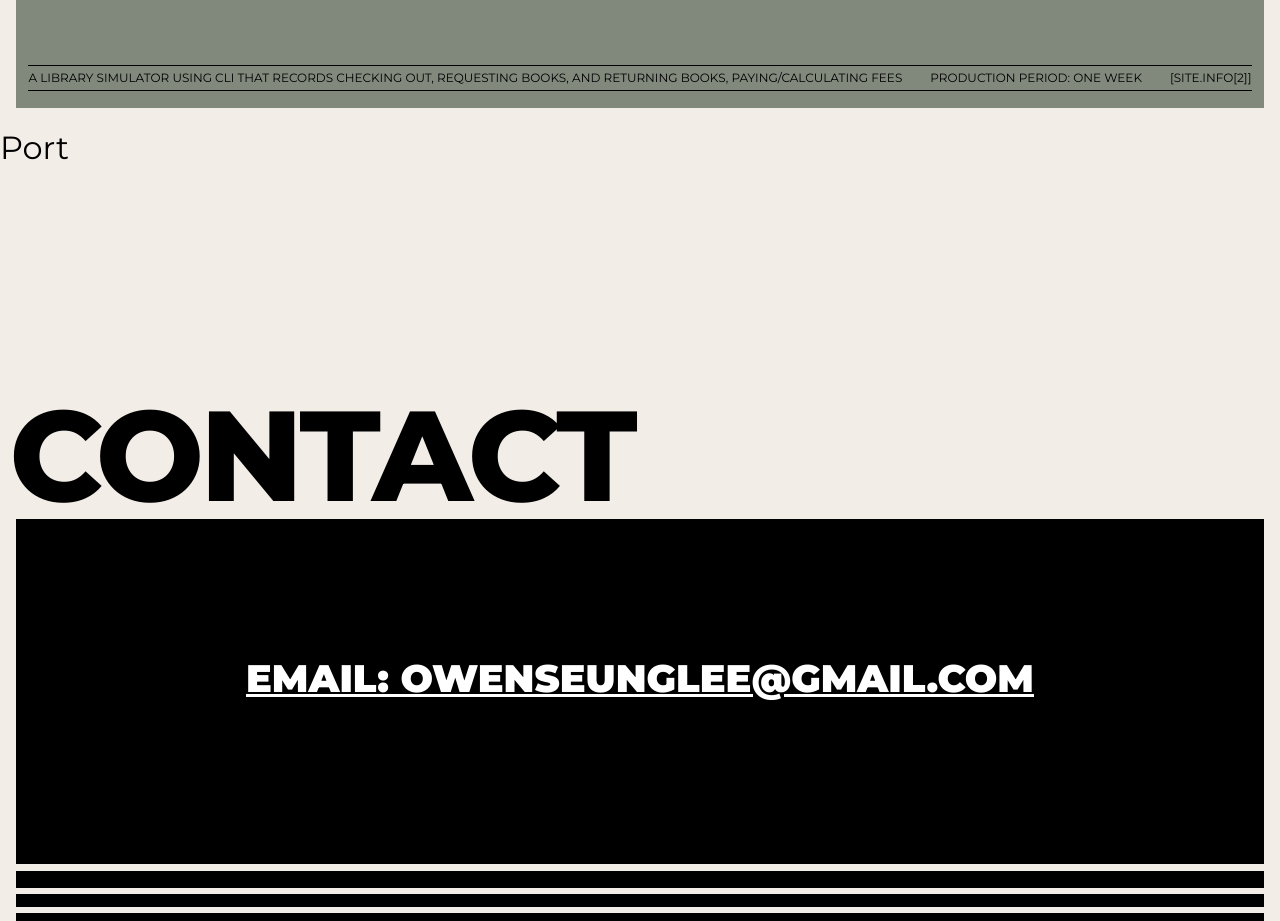
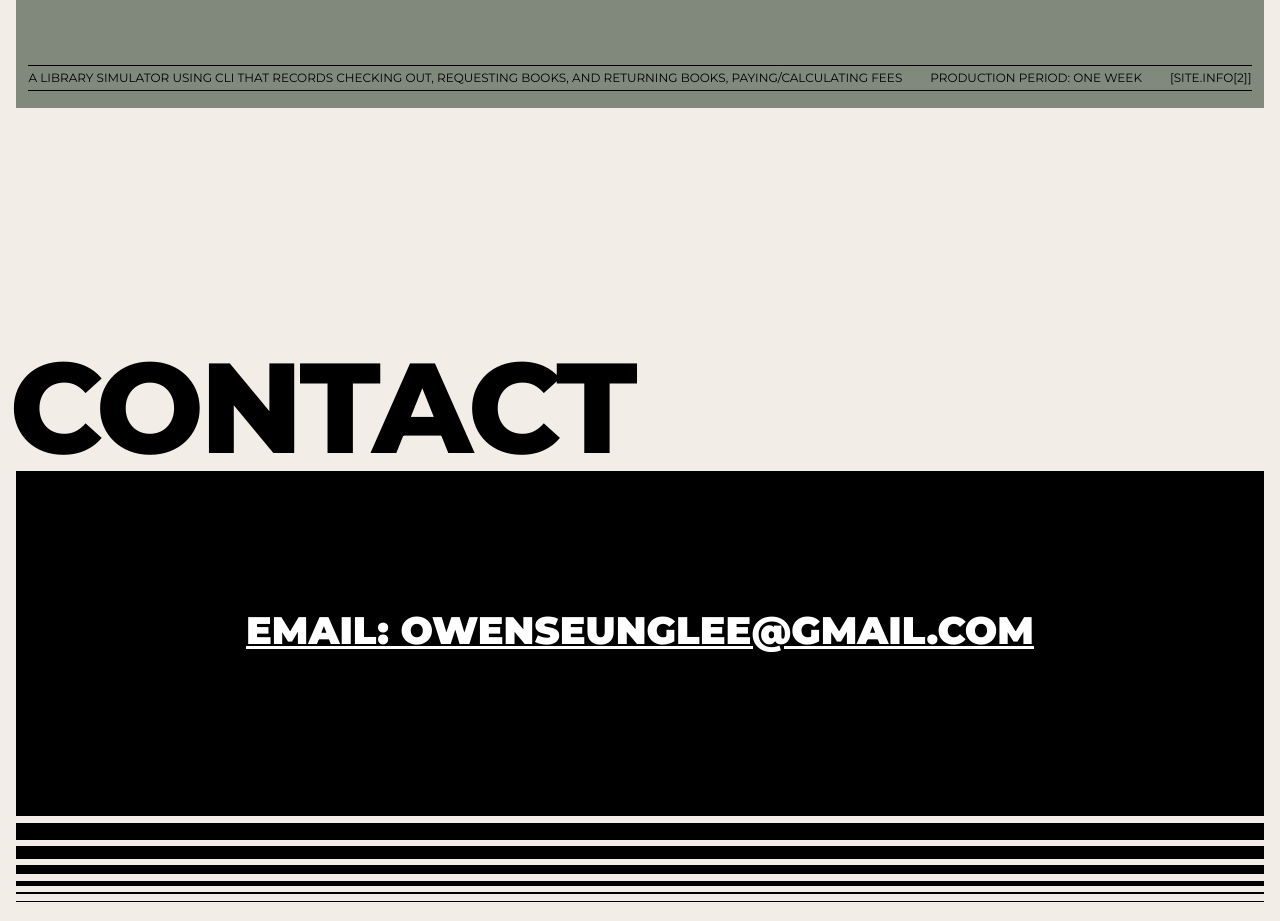
Before and after one commit to owenseunglee/portfolio-web-react, a React (Create React App) app: page / in a window 1280 px wide. Shown: the part 2600-3521 px from the top of the page. Built offline with nearby package versions, Linux system fonts and the light colour scheme; a small style sheet from the web is missing.

Commit message:
port section cleared

```diff
--- a/src/components/Port.jsx
+++ b/src/components/Port.jsx
@@ -2,10 +2,8 @@ import React from 'react';
 
 const Port = () => {
     return (
-        <div>
-            <h1>Port</h1>
-        </div>
-    );
+        <div className="port_inner"></div>
+    )
 };
 
 export default Port;
```
